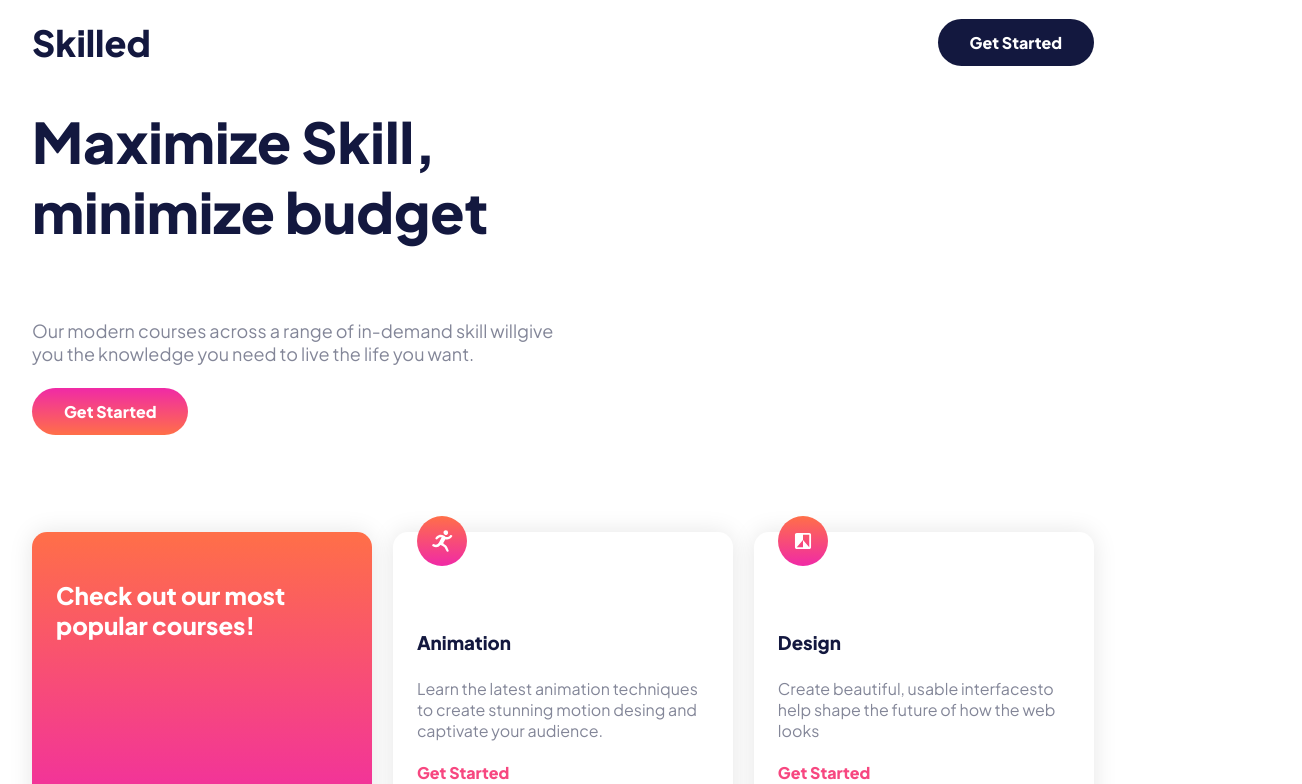
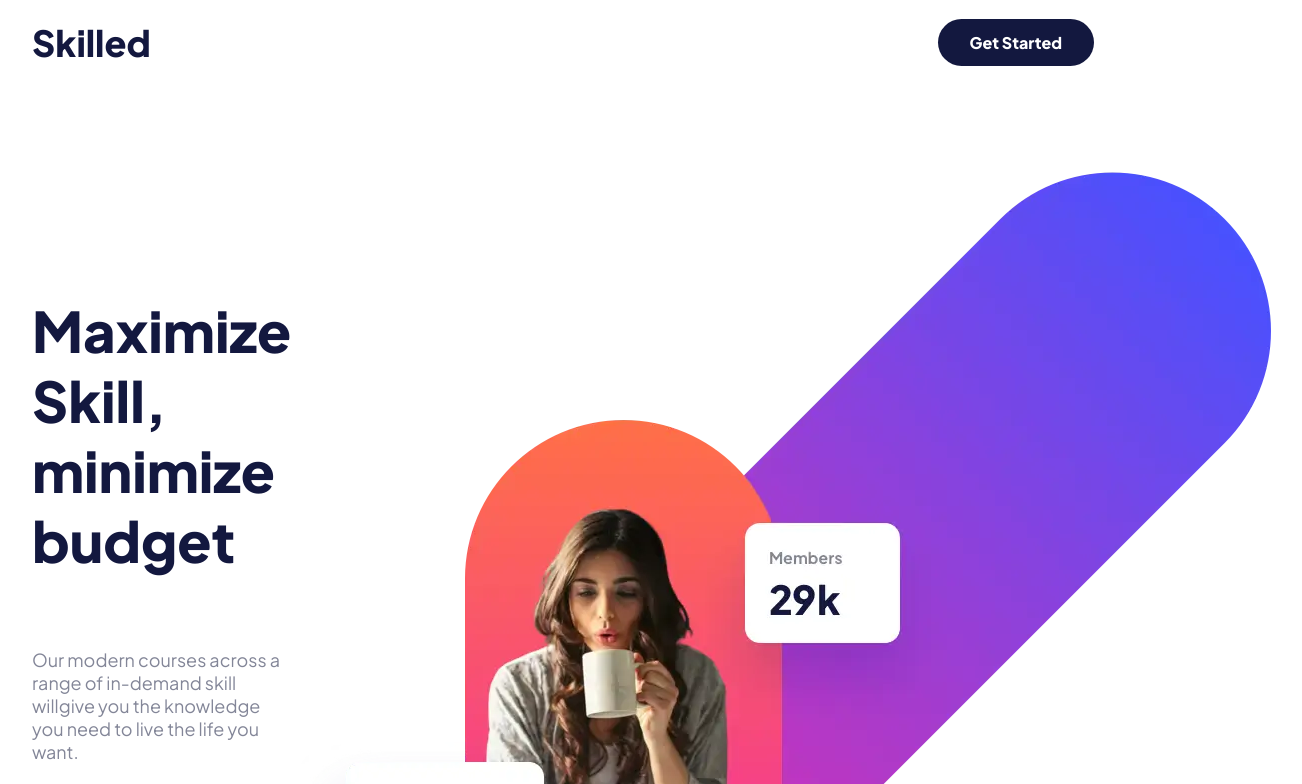
Before and after one commit to sammyodiagbe/skilled-elearning-landng-page, a React (Create React App) app: page / in a window 1536 px wide. Shown: the top 784 px of the page, without its empty margins (205-1507 px from the left). Built offline with nearby package versions, Linux system fonts and the light colour scheme.

Commit message:
working onstyle errors

```diff
--- a/src/App.js
+++ b/src/App.js
@@ -5,6 +5,7 @@ import IconCrypto from "./components/icon-crypto";
 import IconPhotographpy from "./components/icon-photography";
 import Image from "./assets/image-hero-mobile.png";
 import tabletImage from "./assets/image-hero-tablet.webp";
+import desktopImage from "./assets/image-hero-desktop.webp";
 function App() {
   return (
     <>
@@ -28,12 +29,18 @@ function App() {
             </a>
           </aside>
           <aside className="img-container">
-            {/* <img src={Image} alt="What we offer" className="offer-image" />
+            {/* <img src={Image} alt="What we offer" className="offer-image" /> */}
             <img
               src={tabletImage}
               alt="What we offer tablet"
               className="tablet-image "
-            /> */}
+            />
+            <img src={Image} alt="What we offer tablet" className="mobile" />
+            <img
+              src={desktopImage}
+              alt="What we offer tablet"
+              className="desktop-image"
+            />
           </aside>
         </header>
         <main className="main">
--- a/src/styles/_mediaquery.scss
+++ b/src/styles/_mediaquery.scss
@@ -22,8 +22,18 @@
           }
         }
         aside.img-container {
-          background: url("../assets/image-hero-tablet@2x.png") no-repeat;
-          background-position: center;
+          position: relative;
+          img {
+            &.mobile,
+            &.desktop-image {
+              display: none;
+            }
+
+            &.tablet-image {
+              display: block;
+              position: absolute;
+            }
+          }
         }
       }
 
@@ -48,9 +58,6 @@
 
 @media screen and (min-width: 1440px) {
   body {
-    // background: url(../assets/image-hero-desktop.png) no-repeat;
-    // background-position: 120% -50%;
-    // background-size: 991px 936px;
     div.container {
       nav.navigation {
         b.logo {
@@ -60,6 +67,8 @@
       width: 1110px;
       margin: 0 auto;
       header.jumbotron {
+        display: grid;
+        grid-template-columns: 1fr 1fr;
         aside.write-up {
           h1 {
             font-size: 56px;
@@ -68,13 +77,24 @@
         }
 
         aside.img-container {
-          background: url(../assets/image-hero-desktop.png) no-repeat;
-          background-position: 100% 100%;
           //   background-size: contain;
+          position: relative;
+          img {
+            &.mobile,
+            &.tablet-image {
+              display: none;
+            }
+
+            &.desktop-image {
+              display: block;
+              top: -50px;
+            }
+          }
         }
       }
 
       main.main {
+        padding: 15em 0;
         grid-template-columns: repeat(3, 1fr);
       }
     }
--- a/src/styles/index.css
+++ b/src/styles/index.css
@@ -84,8 +84,9 @@ body div.container header.jumbotron aside.write-up h1 {
   color: #13183f;
 }
 
-body div.container header.jumbotron aside.img-container {
-  background: url(../assets/image-hero-mobile@2x.png) no-repeat;
+body div.container header.jumbotron aside.img-container img.desktop-image,
+body div.container header.jumbotron aside.img-container img.tablet-image {
+  display: none;
 }
 
 body div.container main.main {
@@ -184,8 +185,14 @@ body footer.footer div.container a:hover {
     font-size: 18px;
   }
   body div.container header.jumbotron aside.img-container {
-    background: url("../assets/image-hero-tablet@2x.png") no-repeat;
-    background-position: center;
+    position: relative;
+  }
+  body div.container header.jumbotron aside.img-container img.mobile, body div.container header.jumbotron aside.img-container img.desktop-image {
+    display: none;
+  }
+  body div.container header.jumbotron aside.img-container img.tablet-image {
+    display: block;
+    position: absolute;
   }
   body div.container main.main {
     display: -ms-grid;
@@ -211,15 +218,28 @@ body footer.footer div.container a:hover {
   body div.container nav.navigation b.logo {
     font-size: 36px;
   }
+  body div.container header.jumbotron {
+    display: -ms-grid;
+    display: grid;
+    -ms-grid-columns: 1fr 1fr;
+        grid-template-columns: 1fr 1fr;
+  }
   body div.container header.jumbotron aside.write-up h1 {
     font-size: 56px;
     line-height: 70px;
   }
   body div.container header.jumbotron aside.img-container {
-    background: url(../assets/image-hero-desktop.png) no-repeat;
-    background-position: 100% 100%;
+    position: relative;
+  }
+  body div.container header.jumbotron aside.img-container img.mobile, body div.container header.jumbotron aside.img-container img.tablet-image {
+    display: none;
+  }
+  body div.container header.jumbotron aside.img-container img.desktop-image {
+    display: block;
+    top: -50px;
   }
   body div.container main.main {
+    padding: 15em 0;
     -ms-grid-columns: (1fr)[3];
         grid-template-columns: repeat(3, 1fr);
   }
--- a/src/styles/index.scss
+++ b/src/styles/index.scss
@@ -94,7 +94,12 @@ body {
       }
 
       aside.img-container {
-        background: url(../assets/image-hero-mobile@2x.png) no-repeat;
+        // background: url("../assets/image-hero-mobile@2x.png") no-repeat;
+
+        img.desktop-image,
+        img.tablet-image {
+          display: none;
+        }
       }
     }
     main.main {
```
Also changed, not shown: 1 other file (tests, documents, lock files or other folders).
